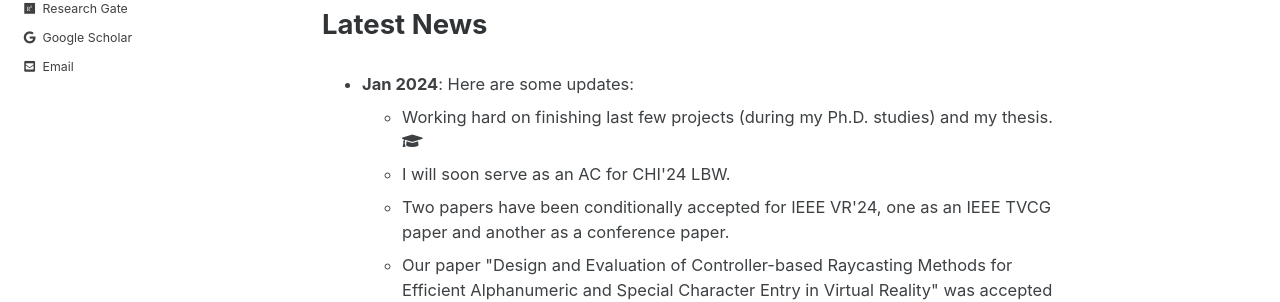
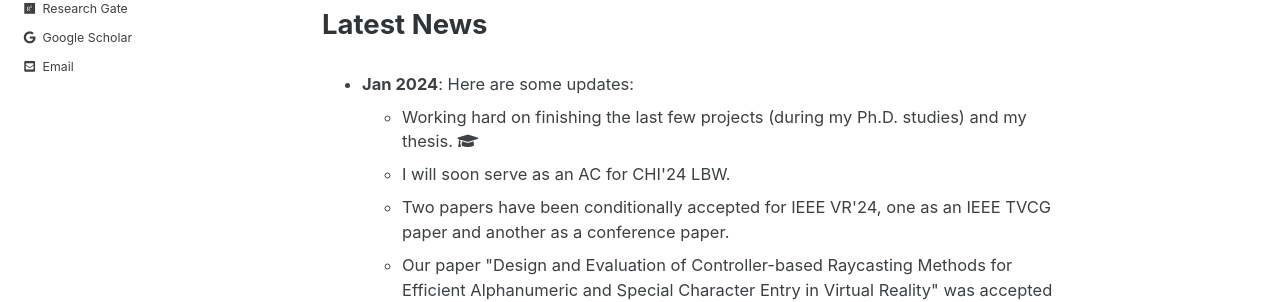
Before and after one commit to rongkaishi/rongkaishi.github.io, a Jekyll site: the page built from index.html, in a window 1280 px wide and 900 px high. Shown: the part 417-719 px from the top of the window. Built offline with Jekyll 4.4.1, drawn with Linux system fonts in a browser that asks for light colours; cached includes are drawn as plain includes; the list of posts is cut into pages by our own code.

Commit message:
UpdateJan24

```diff
--- a/_layouts/home.html
+++ b/_layouts/home.html
@@ -25,7 +25,7 @@ In specific, I focused on researching, designing, and evaluating interaction tec
 <ul class="archive__selfdefine-content">
   <li><b>Jan 2024</b>: Here are some updates:
     <ul>
-      <li>Working hard on finishing last few projects (during my Ph.D. studies) and my thesis. <i class="fa fa-graduation-cap"></i></li>
+      <li>Working hard on finishing the last few projects (during my Ph.D. studies) and my thesis. <i class="fa fa-graduation-cap"></i></li>
       <li>I will soon serve as an AC for CHI'24 LBW. </li>
       <li>Two papers have been conditionally accepted for IEEE VR'24, one as an IEEE TVCG paper and another as a conference paper. </li>
       <li>Our paper "Design and Evaluation of Controller-based Raycasting Methods for Efficient Alphanumeric and Special Character Entry in Virtual Reality" was accepted and published in IEEE TVCG. </li>
```
